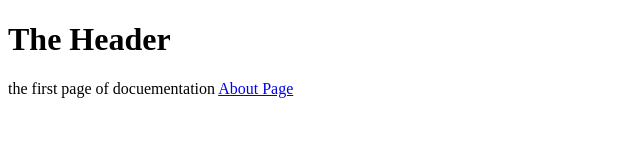
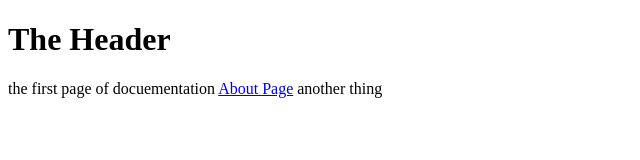
Before and after one commit to gelimgroup/gelimGroupWeb, a plain HTML site: page index.html in a window 1280 px wide. Shown: the whole page, without its empty margins (0-640 px from the left). Drawn offline with Linux system fonts and the light colour scheme.

Commit message:
Update index.html

```diff
--- a/index.html
+++ b/index.html
@@ -5,6 +5,6 @@
 </head>
 <body>
   <h1> The Header </h1>
- <p> the first page of docuementation <a href="about.html"> About Page</a> </p>
+ <p> the first page of docuementation <a href="about.html"> About Page</a> another thing</p>
 </body>
 </html>
```
